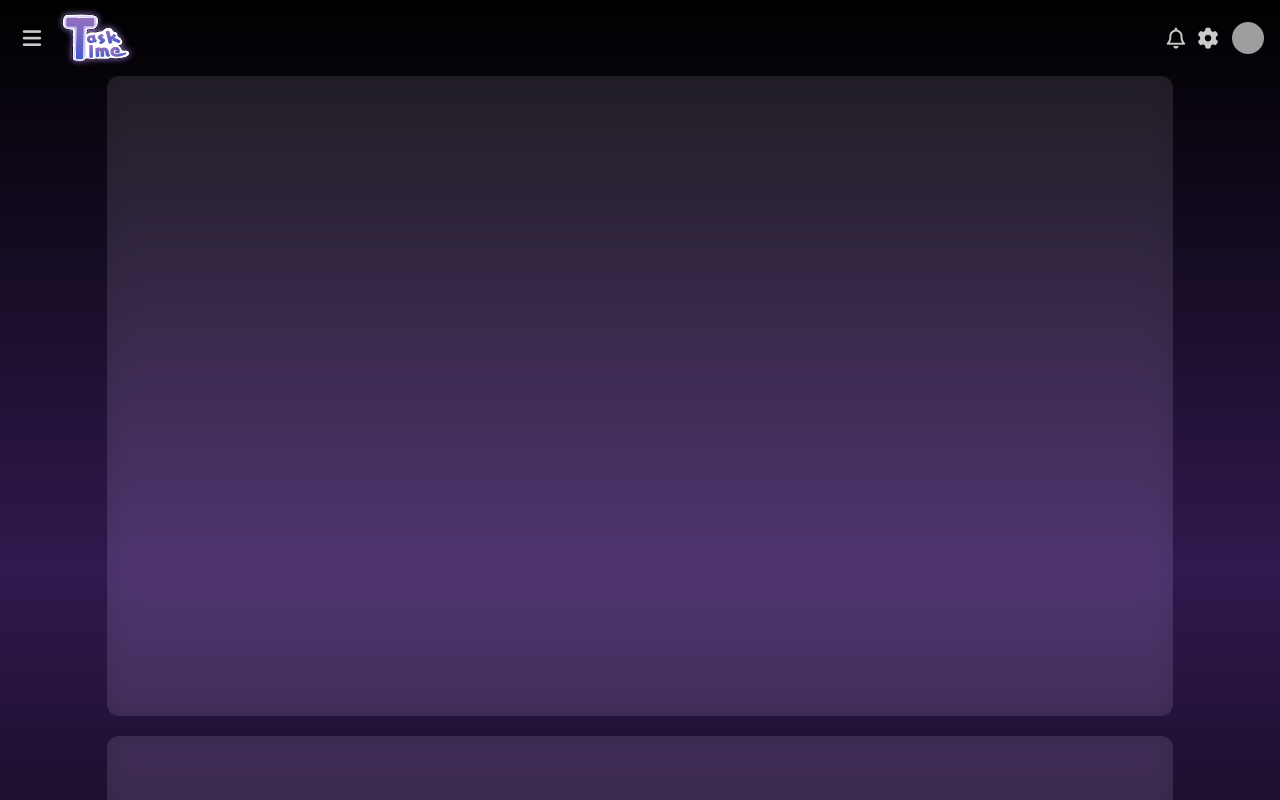
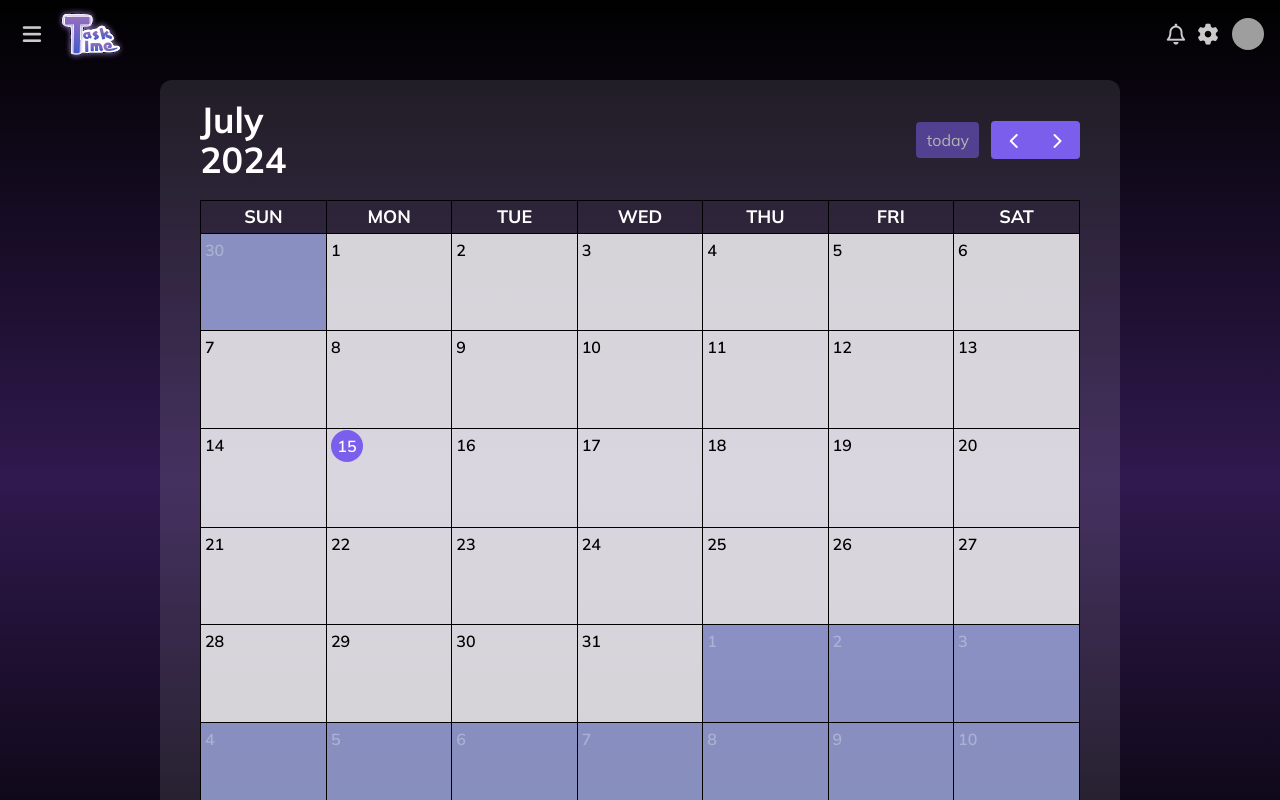
Before and after one commit to Net1phong/Event-Management-System, a Next.js app: page /calendar in a window 1280 px wide. Shown: the top 800 px of the page. Built offline with nearby package versions, Linux system fonts and the light colour scheme; grey boxes are pictures that could not be loaded.

Commit message:
Add Calendar

```diff
--- a/package.json
+++ b/package.json
@@ -10,6 +10,10 @@
   },
   "dependencies": {
     "@fortawesome/fontawesome-free": "^6.5.2",
+    "@fullcalendar/common": "^5.11.5",
+    "@fullcalendar/interaction": "^6.1.15",
+    "@fullcalendar/react": "^6.1.15",
+    "@fullcalendar/timegrid": "^6.1.15",
     "next": "14.2.4",
     "react": "^18",
     "react-dom": "^18"
--- /dev/null
+++ b/src/app/calendar/components/Calendar.jsx
@@ -0,0 +1,19 @@
+import FullCalendar from "@fullcalendar/react";
+import dayGridPlugin from "@fullcalendar/daygrid";
+import interactionPlugin from "@fullcalendar/interaction";
+
+function Calendar() {
+  return (
+    <FullCalendar
+      plugins={[dayGridPlugin, interactionPlugin]}
+      initialView="dayGridMonth"
+      nowIndicator={true}
+      editable={true}
+      droppable={true}
+      selectable={true}
+      selectMirror={true}
+    />
+  );
+}
+
+export default Calendar;
--- a/src/app/calendar/page.jsx
+++ b/src/app/calendar/page.jsx
@@ -1,8 +1,13 @@
+"use client"
+import Calendar from "./components/Calendar";
+
 function calendarPage() {
   return (
     <div className="flex flex-col items-center justify-between gap-5 pb-5">
-      <div className="bg-white/10 backdrop-brightness-125 backdrop-blur-md rounded-xl w-5/6 h-[80vh]"></div>
-      <div className="h-96 w-5/6 bg-white/10 backdrop-brightness-125 backdrop-blur-md rounded-xl"></div>
+      <div className="bg-white/10 rounded-xl w-3/4 h-[95vh] px-10 py-5">
+        <Calendar />
+      </div>
+      <div className="bg-white/10 rounded-xl w-3/4 h-20"></div>
     </div>
   );
 }
--- a/src/app/components/Header.jsx
+++ b/src/app/components/Header.jsx
@@ -3,7 +3,7 @@ import Link from "next/link";
 
 function Header() {
   return (
-    <div className="navbar">
+    <div className="navbar fixed top-0 inset-x-0 z-[100]">
       <div className="flex-1">
         <label
           htmlFor="my-drawer-3"
@@ -16,8 +16,8 @@ function Header() {
           <Image
             className="active:scale-95 transition-all duration-150 cursor-pointer"
             src="/Title.svg"
-            width={80}
-            height={80}
+            width={70}
+            height={70}
             alt="Logo"
           />
         </Link>
--- a/src/app/globals.css
+++ b/src/app/globals.css
@@ -8,3 +8,83 @@
     font-style: normal;
   }
 }
+
+@layer components {
+}
+
+/* Calendar */
+
+.fc {
+  @apply h-full;
+
+  .fc-toolbar.fc-header-toolbar {
+    @apply mb-5;
+  }
+
+  tbody[role="presentation"] {
+    @apply text-black font-semibold;
+  }
+
+  .fc-toolbar-title {
+    @apply text-white font-bold text-4xl w-20;
+  }
+
+  .fc-daygrid-day-top {
+    @apply flex justify-end;
+  }
+
+  .fc-daygrid-day{
+    @apply bg-white/80;
+
+    &.fc-day-other{
+      @apply bg-[#9FABE1]/80 text-white;
+    }
+  }
+
+  .fc-day-today {
+    &.fc-daygrid-day{
+      @apply bg-white/80;
+
+    }
+    .fc-daygrid-day-top {
+      @apply mx-1 mt-[0.05rem] w-8;
+
+      .fc-daygrid-day-number {
+        @apply text-white rounded-full bg-primary w-8 text-center;
+      }
+    }
+
+    &.fc-day-other {
+      @apply bg-secondary;
+    }
+  }
+
+  .fc-col-header-cell {
+    @apply text-white text-lg uppercase;
+  }
+
+  &.fc-theme-standard .fc-scrollgrid {
+    @apply border-black;
+  }
+
+  &.fc-theme-standard th {
+    @apply border-black;
+  }
+
+  &.fc-theme-standard td,
+  .fc-theme-standard th {
+    @apply border-black;
+  }
+
+  .fc-button {
+    @apply bg-primary border-none hover:bg-primary/50;
+  }
+
+  .fc-button-primary:not(:disabled).fc-button-active {
+    @apply bg-primary;
+  }
+
+  .fc-button-primary:disabled {
+    @apply bg-primary/80;
+  }
+}
--- a/src/app/layout.jsx
+++ b/src/app/layout.jsx
@@ -22,7 +22,7 @@ export const metadata = {
 export default function RootLayout({ children }) {
   return (
     <html lang="en">
-      <body className={`${mulish.variable} bg-custom-gradient min-h-screen`}>
+      <body className={`${mulish.variable} bg-custom-gradient min-h-screen pt-20`}>
         <Drawer>{children}</Drawer>
       </body>
     </html>
--- a/src/app/page.jsx
+++ b/src/app/page.jsx
@@ -1,8 +1,11 @@
+import Link from "next/link";
 export default function Home() {
   return (
     <>
       <h1>Hello World</h1>
-      <i className="fa-solid fa-house"></i>
+      <Link href="/calendar">
+        <i className="fa-solid fa-calendar-days fa-xl"></i>
+      </Link>
     </>
   );
 }
--- a/tailwind.config.js
+++ b/tailwind.config.js
@@ -18,6 +18,7 @@ module.exports = {
       {
         dark: {
           primary: "#7B5EEC",
+          secondary: "#435ACB",
           "base-100": "#151515",
         },
       },
```
Also changed, not shown: 1 other file (tests, documents, lock files or other folders).
